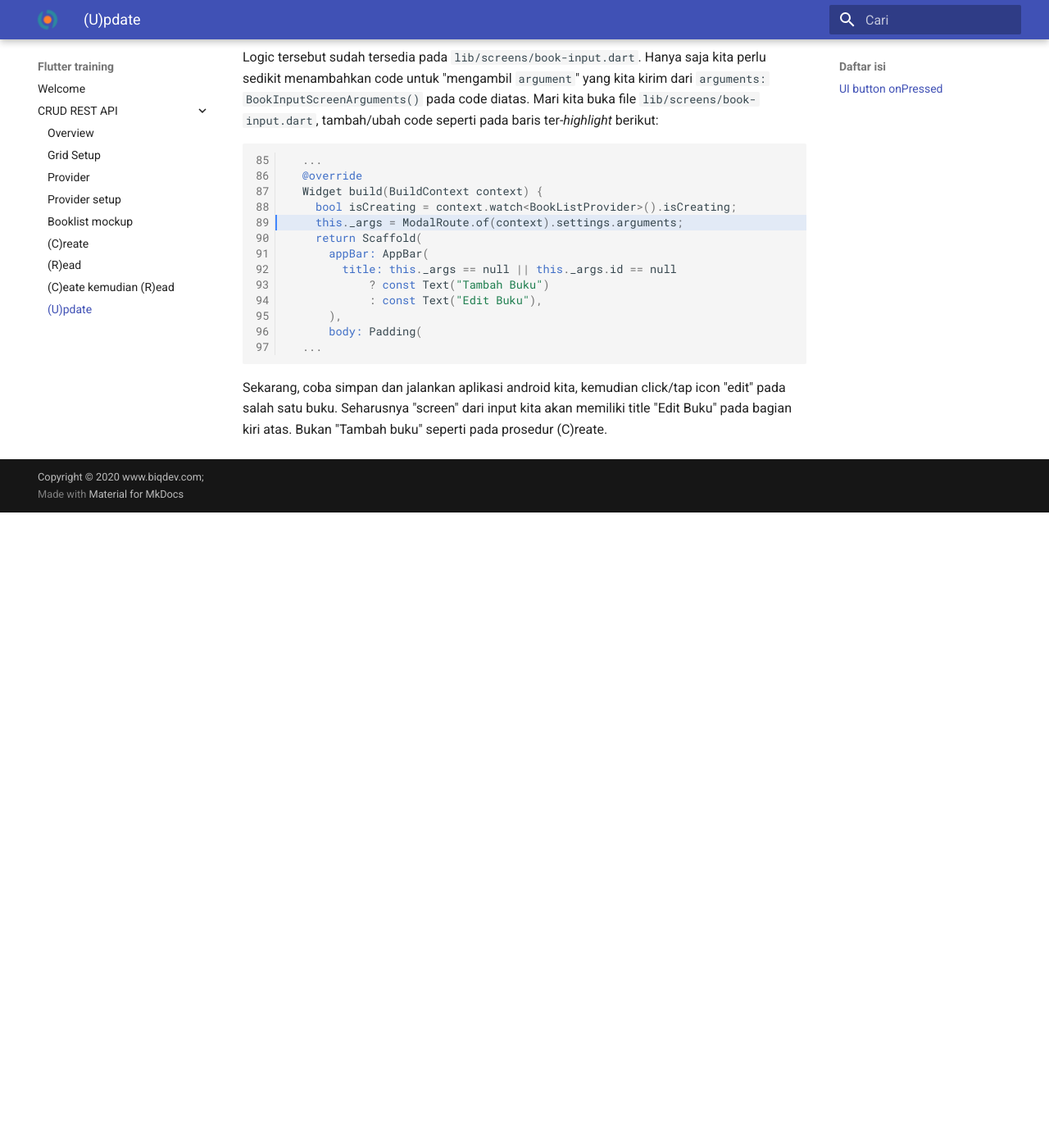
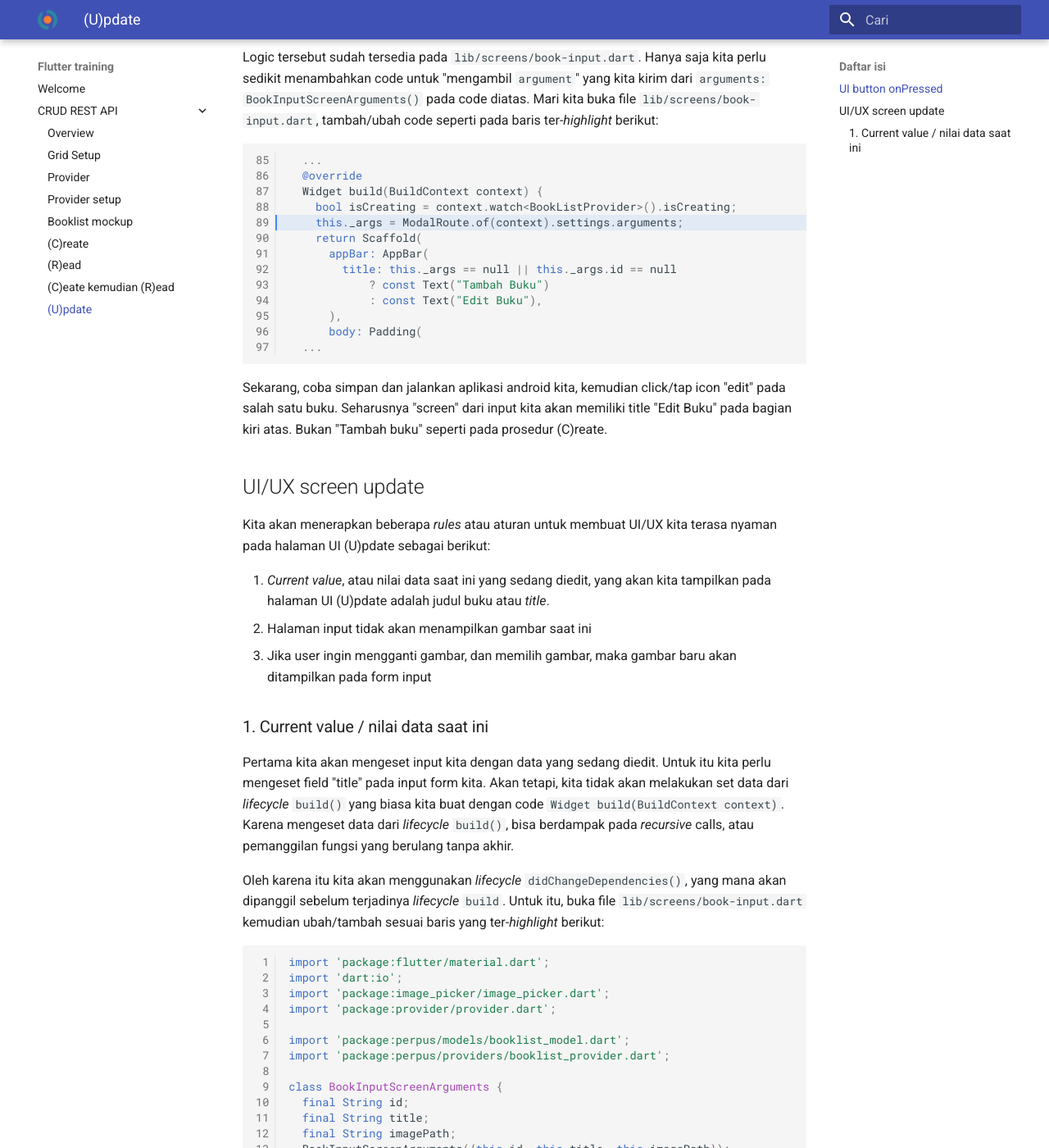
Before and after one commit to BIQDev/flutter-training-docs, an MkDocs documentation site: the page built from docs/crud-rest-api/update.md, in a window 1280 px wide and 1400 px high, scrolled down 1634 px. Shown: the whole window at 82% size. Built offline with MkDocs 1.6.1 and Material for MkDocs 9.7.7, drawn with Linux system fonts in a browser that asks for light colours; before the commit the page ends 2259 px from its top, so only the background shows below that; some of the changed text lies outside the part shown.

Commit message:
(U)pdate: current value

````diff
--- a/docs/crud-rest-api/update.md
+++ b/docs/crud-rest-api/update.md
@@ -87,3 +87,88 @@ Logic tersebut sudah tersedia pada `lib/screens/book-input.dart`. Hanya saja kit
 ```
 
 Sekarang, coba simpan dan jalankan aplikasi android kita, kemudian click/tap icon "edit" pada salah satu buku. Seharusnya "screen" dari input kita akan memiliki title "Edit Buku" pada bagian kiri atas. Bukan "Tambah buku" seperti pada prosedur (C)reate.
+
+## UI/UX screen update
+
+Kita akan menerapkan beberapa *rules* atau aturan untuk membuat UI/UX kita terasa nyaman pada halaman UI (U)pdate sebagai berikut:
+
+1. *Current value*, atau nilai data saat ini yang sedang diedit, yang akan kita tampilkan pada halaman UI (U)pdate adalah judul buku atau *title*.
+1. Halaman input tidak akan menampilkan gambar saat ini
+1. Jika user ingin mengganti gambar, dan memilih gambar, maka gambar baru akan ditampilkan pada form input
+
+### 1. Current value / nilai data saat ini
+
+Pertama kita akan mengeset input kita dengan data yang sedang diedit. Untuk itu kita perlu mengeset field "title" pada input form kita. Akan tetapi, kita tidak akan melakukan set data dari *lifecycle* `build()` yang biasa kita buat dengan code `Widget build(BuildContext context)`. Karena mengeset data dari *lifecycle* `build()`, bisa berdampak pada *recursive* calls, atau pemanggilan fungsi yang berulang tanpa akhir.
+
+Oleh karena itu kita akan menggunakan *lifecycle* `didChangeDependencies()`, yang mana akan dipanggil sebelum terjadinya *lifecycle* `build`. Untuk itu, buka file `lib/screens/book-input.dart` kemudian ubah/tambah sesuai baris yang ter-*highlight* berikut:
+
+```dart linenums="1" hl_lines="27 46-59"
+import 'package:flutter/material.dart';
+import 'dart:io';
+import 'package:image_picker/image_picker.dart';
+import 'package:provider/provider.dart';
+
+import 'package:perpus/models/booklist_model.dart';
+import 'package:perpus/providers/booklist_provider.dart';
+
+class BookInputScreenArguments {
+  final String id;
+  final String title;
+  final String imagePath;
+  BookInputScreenArguments({this.id, this.title, this.imagePath});
+}
+
+class BookInputScreen extends StatefulWidget {
+  static const routeName = "/book-add";
+
+  @override
+  _BookInputScreenState createState() => _BookInputScreenState();
+}
+
+class _BookInputScreenState extends State<BookInputScreen> {
+  String _title;
+  bool _inputIsValid = false;
+  BookInputScreenArguments _args;
+  bool _isInitialized; // Berfungsi untuk mencegah pemanggilan ganda
+
+  File _image;
+  final picker = ImagePicker();
+
+  Future _pickImage() async {
+    final pickedFile = await picker.getImage(source: ImageSource.gallery);
+
+    setState(() {
+      if (pickedFile != null) {
+        _image = File(pickedFile.path);
+
+        this._setInputValid();
+      } else {
+        print('No image selected.');
+      }
+    });
+  }
+
+  @override
+  void didChangeDependencies() {
+    if (this._isInitialized == null || !this._isInitialized) {
+      this._args = ModalRoute.of(context).settings.arguments;
+      if (this._args != null && this._args.id != null) {
+        this._title = this._args.title;
+      }
+
+      this._setInputValid();
+      this._isInitialized = true;
+    }
+    super.didChangeDependencies();
+  }
+
+  void _setInputValid() {
+    this._inputIsValid =
+        this._title != null && this._title != "" && this._image != null;
+  }
+  ...
+```
+
+Pada code diatas, variable `_isInitialized` berfungsi untuk memastikan pengesetan input "title" hanya terjadi satu kali. Karena *lifecycle* `didChangeDependencies()` akan dipanggil beberapa kali pada proses "inisialisasi" sebuah *widget*.
+
+Simpan perubahan dan jalankan aplikasi. Seharusnya saat menekan tombol edit, field input "title" akan otomatis terisi sesuai nilai sekarang dari buku yang kita edit.
````
Also changed, not shown: site/crud-rest-api/update/index.html, site/search/search_index.json, 1 other file.
